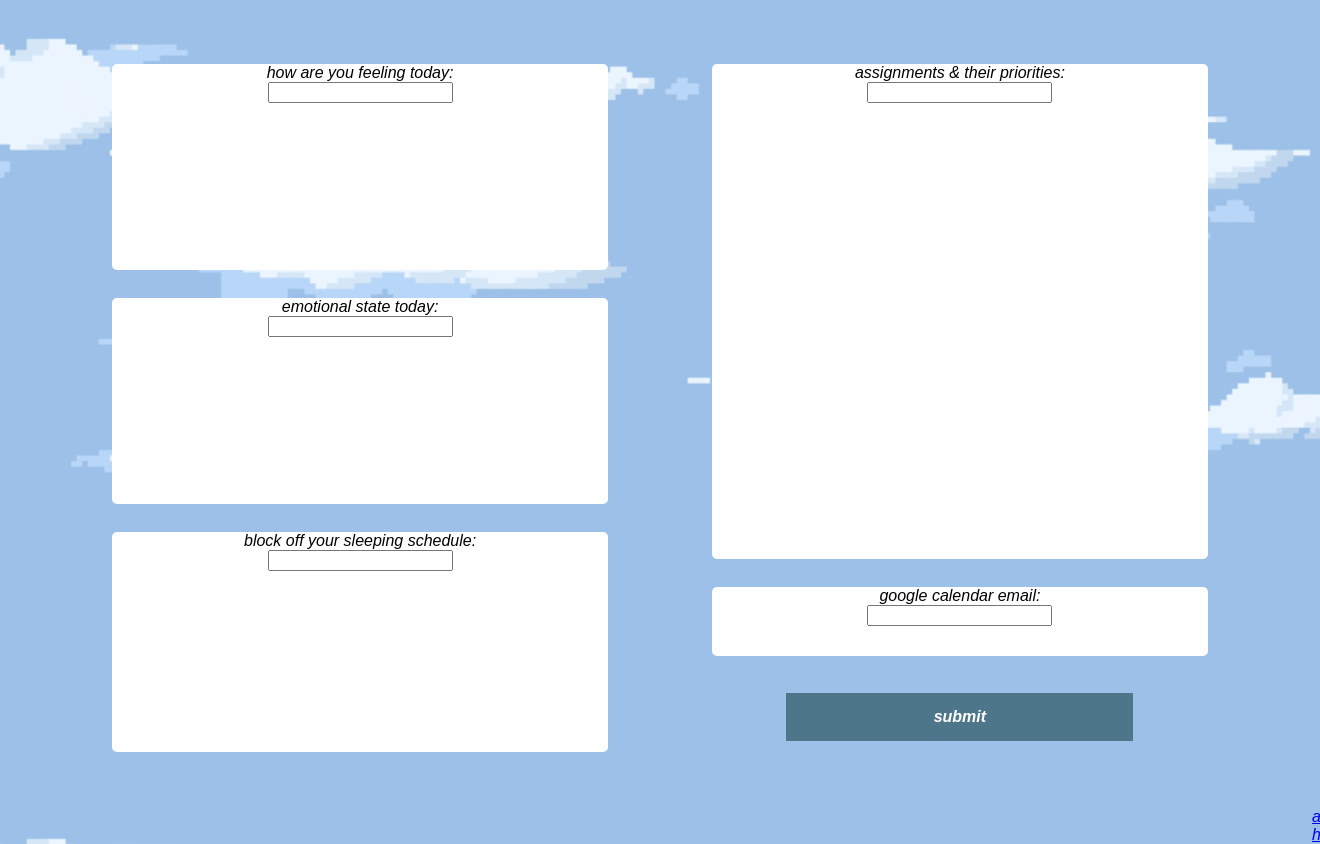
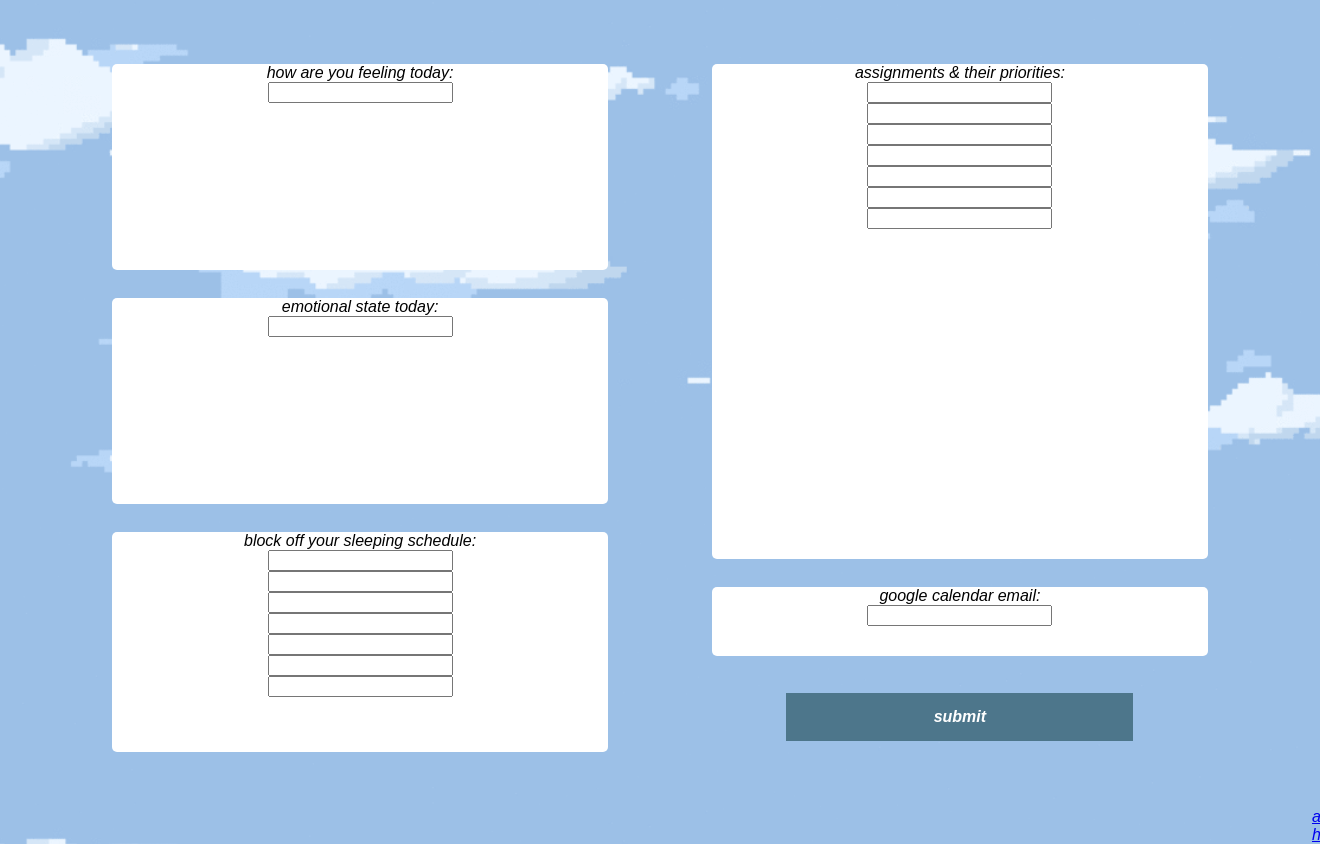
Before and after one commit to derekw23/HackSC, a Flask app: page /about in a window 1320 px wide; the page is wider, and only the part inside the window is pictured. Run offline with Flask 2, Linux system fonts and the light colour scheme.

Commit message:
input boxesgit add .

```diff
--- a/flask intro/templates/about.html
+++ b/flask intro/templates/about.html
@@ -17,14 +17,28 @@
         <div id="other"></div>
         <div id="emotion"><div class="box"><form>emotional state today:<br><input type="text" name="emotion"><br></div></div>
         <div id="other2"></div>
-        <div id="sleep"><div class="box"><form>block off your sleeping schedule:<br><input type="text" name="sleep"><br></div></div>
+        <div id="sleep"><div class="box"><form>block off your sleeping schedule:<br>
+          <input type="text" name="sleep1"><br>
+          <input type="text" name="sleep2"><br>
+          <input type="text" name="sleep3"><br>
+          <input type="text" name="sleep4"><br>
+          <input type="text" name="sleep5"><br>
+          <input type="text" name="sleep6"><br>
+          <input type="text" name="sleep7"><br></div></div>
     </div>
     <div class="inputs2">
-        <div id="assign"><div class="box"><form>assignments & their priorities:<br><input type="text" name="assignments"><br></div></div>
+        <div id="assign"><div class="box"><form>assignments & their priorities:<br>
+          <input type="text" name="assignment1"><br>
+          <input type="text" name="assignment2"><br>
+          <input type="text" name="assignment3"><br>
+          <input type="text" name="assignment4"><br>
+          <input type="text" name="assignment5"><br>
+          <input type="text" name="assignment6"><br>
+          <input type="text" name="assignment7"><br></div></div>
         <div id="other"></div>
         <div id="google"><div class="box"><form>google calendar email:<br><input type="text" name="feel"><br></div></div>
         <div id="other2"></div>
-        <div id="button"><a href="calendar"><button type="button">submit</button></a></div>
+        <div id="button"><button type="button">submit</button></div>
     </div>
     <div class="extra"><a id="about" href="about">about</a>
     <a id="home" href="HackSCHomePage">home</a></div>
```
